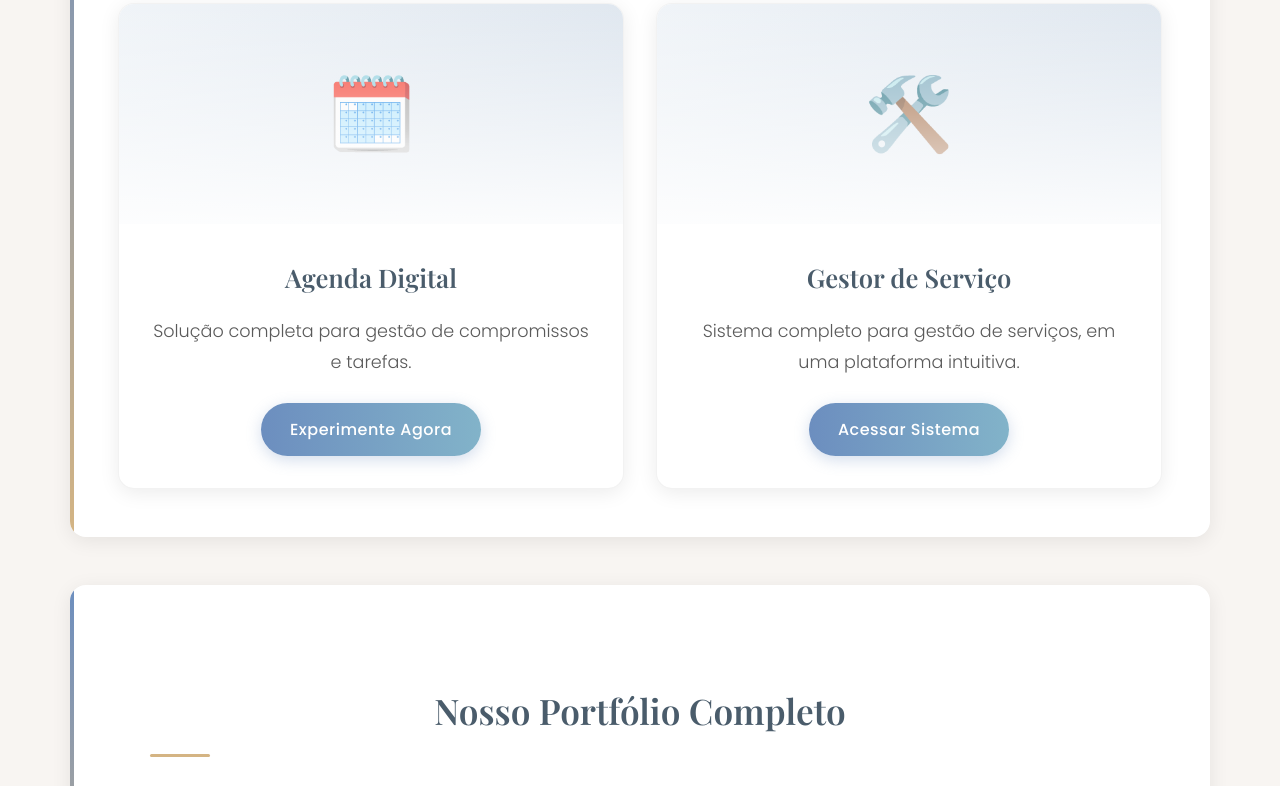
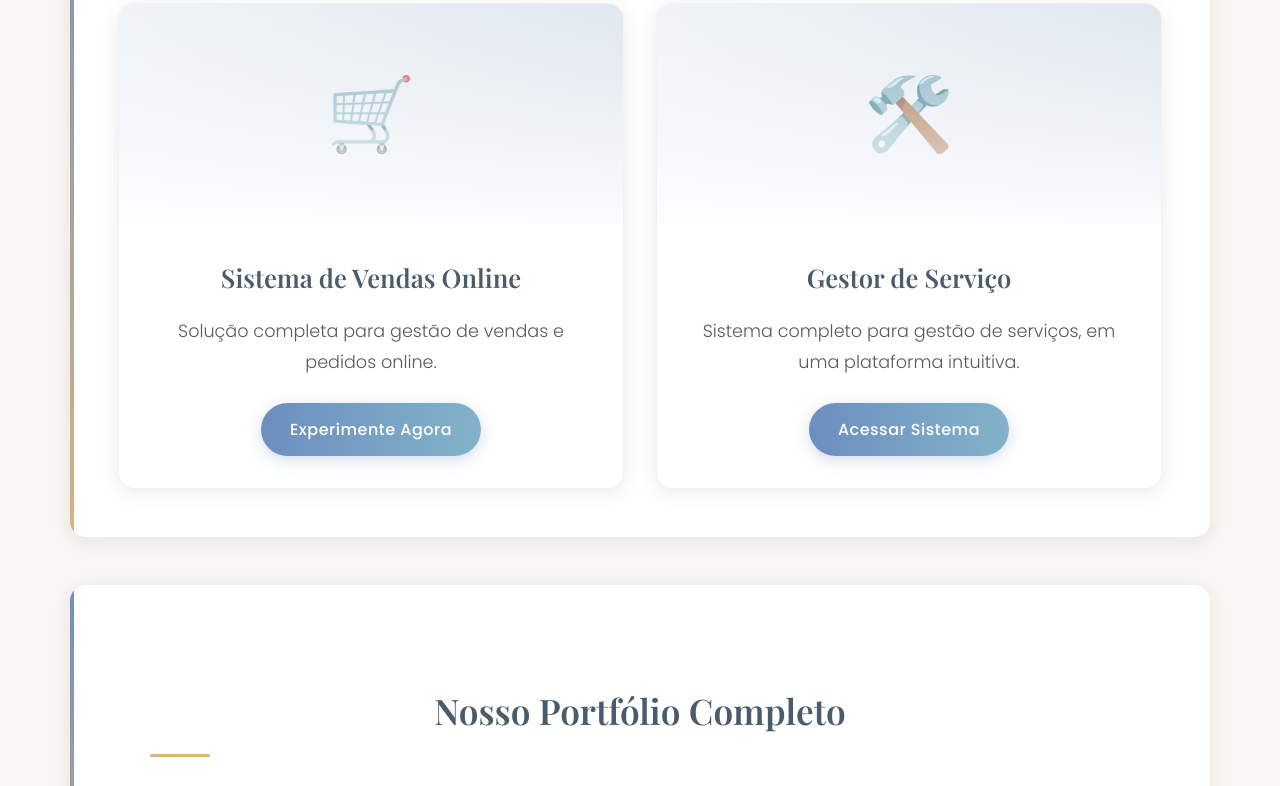
Before and after one commit to ldsleandrodaniel/site, a plain HTML site: page index.html in a window 1280 px wide. Shown: the part 1438-2224 px from the top of the page. Drawn offline with nearby package versions, Linux system fonts and the light colour scheme.

Commit message:
mudancas vendas

```diff
--- a/index.html
+++ b/index.html
@@ -510,12 +510,12 @@
             <div class="products-grid">
                 <div class="product-card fade-in delay-3">
                     <div class="product-img">
-                        🗓️
+                        🛒
                     </div>
                     <div class="product-info">
-                        <h3>Agenda Digital</h3>
-                        <p>Solução completa para gestão de compromissos e tarefas.</p>
-                        <a href="" class="btn">Experimente Agora</a>
+                        <h3>Sistema de Vendas Online</h3>
+                        <p>Solução completa para gestão de vendas e pedidos online.</p>
+                        <a href="https://leadersoft-vendas.up.railway.app" class="btn">Experimente Agora</a>
                     </div>
                 </div>
 
```
